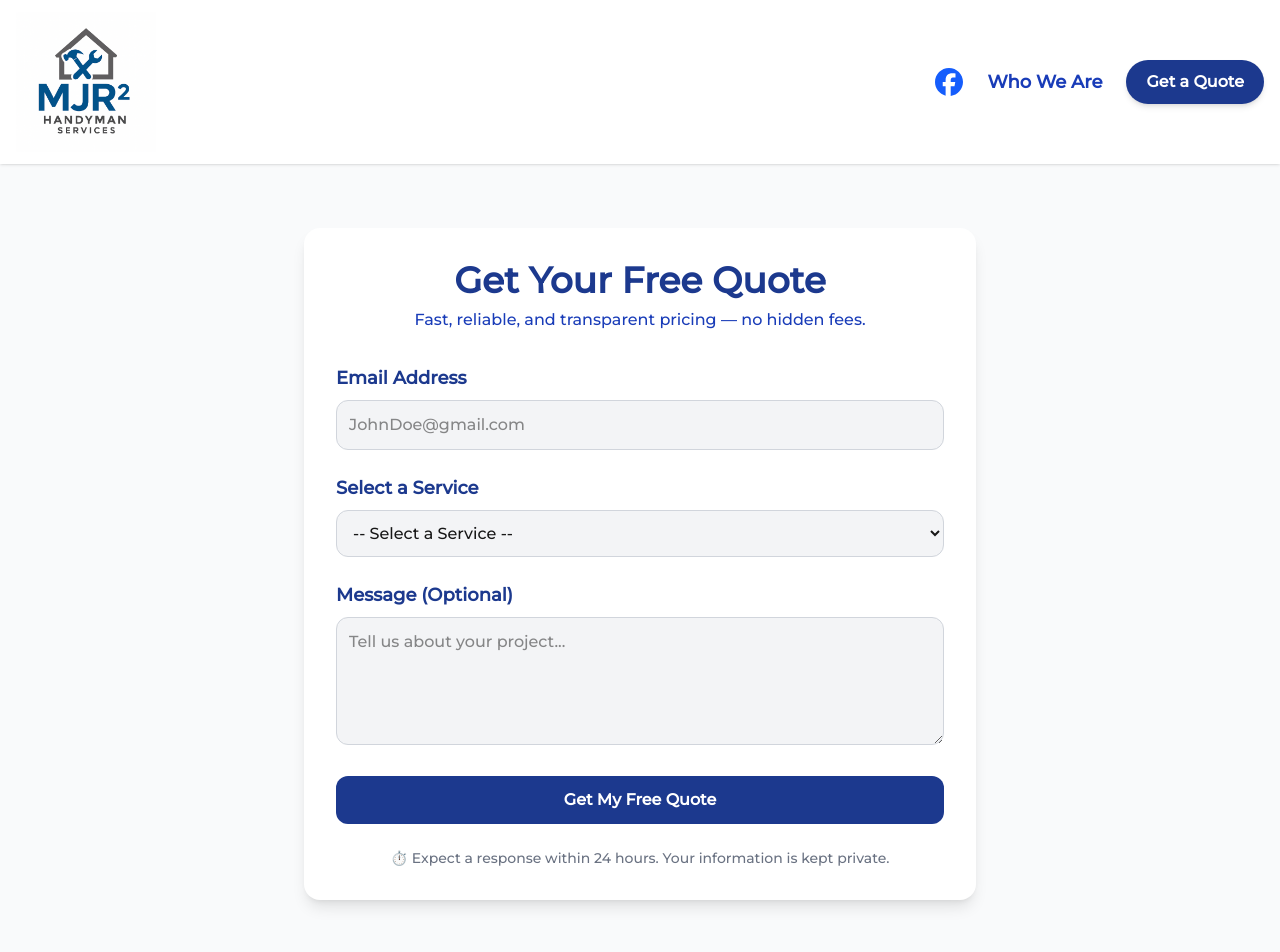
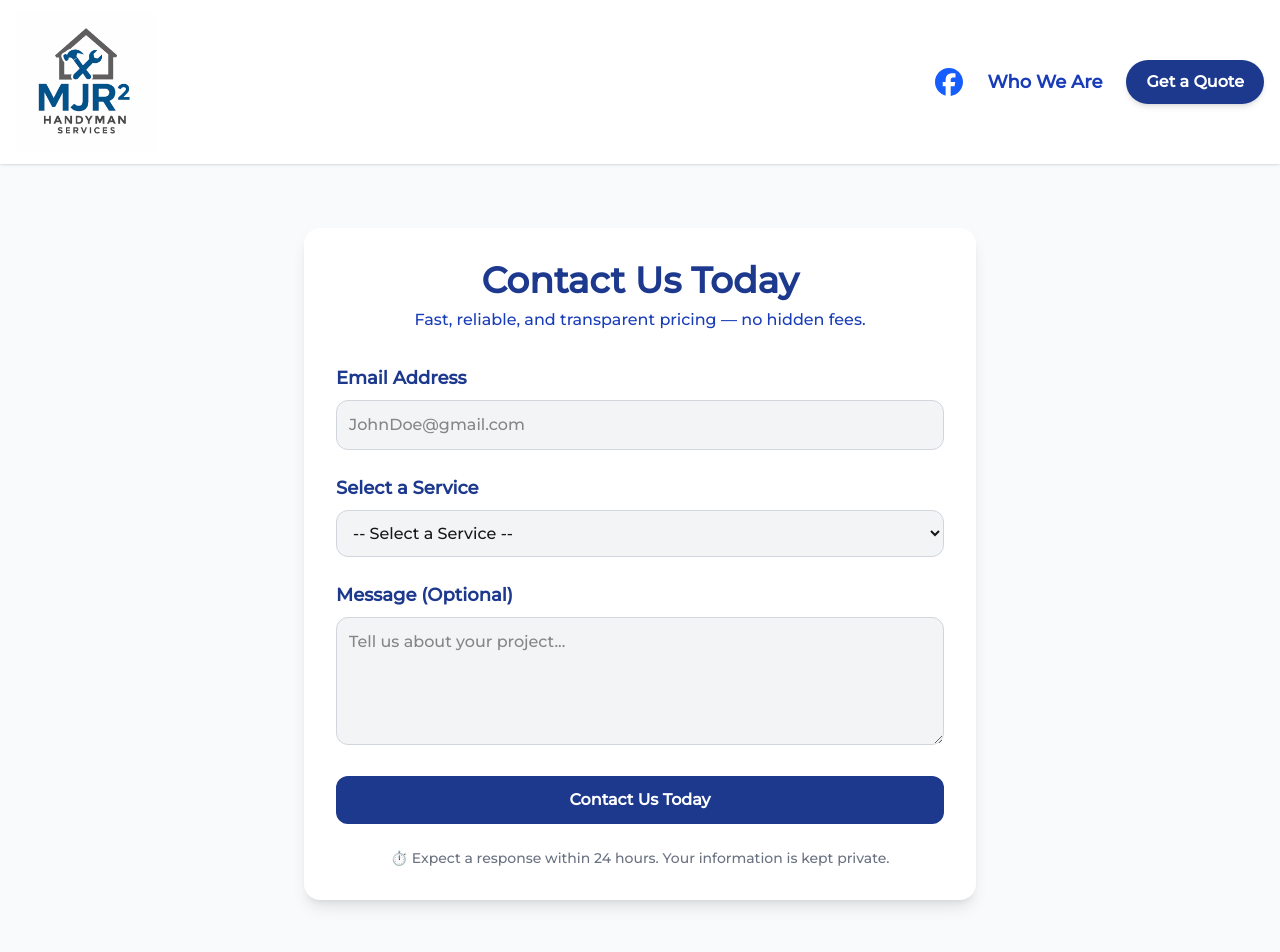
Before and after one commit to Michael-Riordan/mjr-handyman, a Next.js app: page /quote in a window 1280 px wide. Shown: the top 952 px of the page. Built offline with nearby package versions, Linux system fonts and the light colour scheme.

Commit message:
change nightmode css to nonexistent

```diff
--- a/src/app/globals.css
+++ b/src/app/globals.css
@@ -17,13 +17,6 @@
   --font-mono: var(--font-geist-mono);
 }
 
-@media (prefers-color-scheme: dark) {
-  :root {
-    --background: #0a0a0a;
-    --foreground: #ededed;
-  }
-}
-
 body {
   background: var(--background);
   color: var(--foreground);
--- a/src/app/quote/page.tsx
+++ b/src/app/quote/page.tsx
@@ -21,7 +21,7 @@ export default function Quote() {
 
         {/* Headline */}
         <h1 className="text-3xl md:text-4xl font-bold text-blue-900 text-center mb-2">
-          Get Your Free Quote
+          Contact Us Today
         </h1>
         <p className="text-center text-blue-800 mb-8 font-medium">
           Fast, reliable, and transparent pricing — no hidden fees.
@@ -93,7 +93,7 @@ export default function Quote() {
             disabled={state.submitting}
             className="w-full bg-blue-900 text-white font-bold rounded-xl py-3 hover:bg-blue-950 transition disabled:opacity-60"
           >
-            Get My Free Quote
+            Contact Us Today
           </button>
         </form>
 
```
